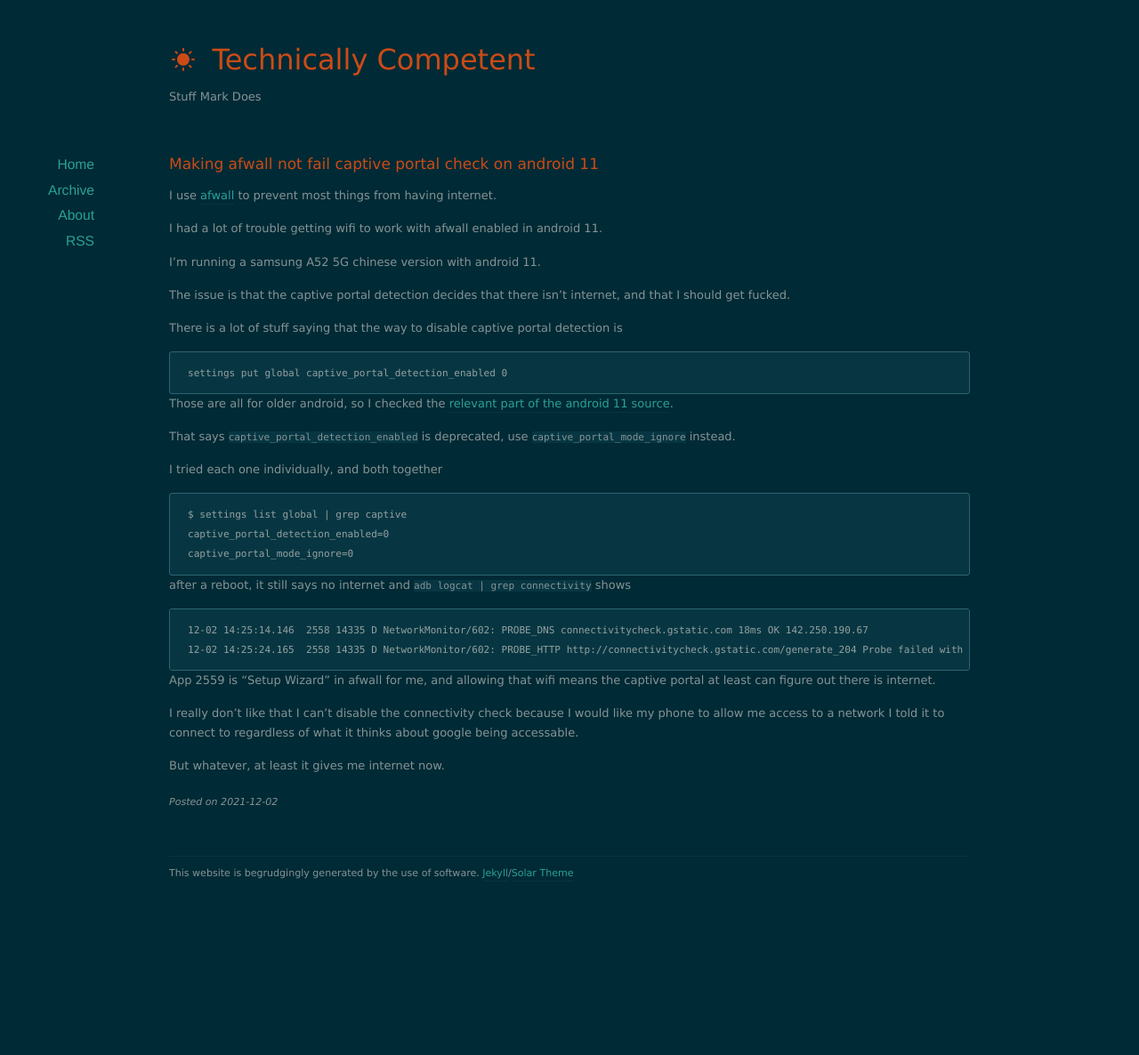
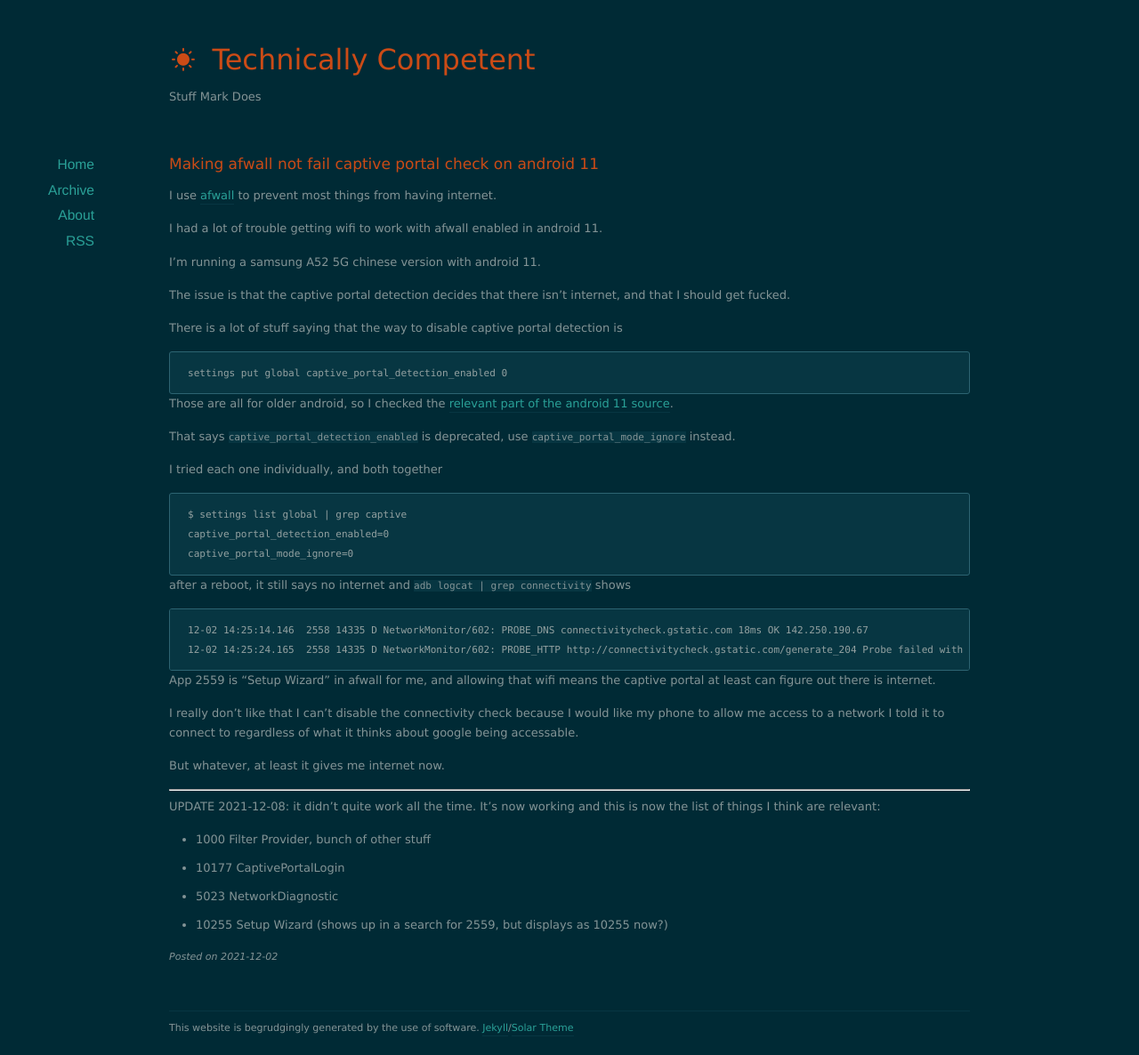
Before and after one commit to mtfurlan/mtfurlan.github.io, a Jekyll site: the page built from _posts/2021-12-02-afwall-captive-portal-android-11.markdown, in a window 1280 px wide. Shown: the whole page at 89% size. Built offline with Jekyll 4.4.1, drawn with Linux system fonts in a browser that asks for light colours; nearby versions of some CDN libraries; before the commit the page ends 1012 px from its top, so only the background shows below that.

Commit message:
update to afwall post

```diff
--- a/_posts/2021-12-02-afwall-captive-portal-android-11.markdown
+++ b/_posts/2021-12-02-afwall-captive-portal-android-11.markdown
@@ -43,3 +43,13 @@ like my phone to allow me access to a network I told it to connect to regardless
 of what it thinks about google being accessable.
 
 But whatever, at least it gives me internet now.
+
+
+---
+UPDATE 2021-12-08: it didn't quite work all the time.
+It's now working and this is now the list of things I think are relevant:
+
+* 1000 Filter Provider, bunch of other stuff
+* 10177 CaptivePortalLogin
+* 5023 NetworkDiagnostic
+* 10255 Setup Wizard (shows up in a search for 2559, but displays as 10255 now?)
```
